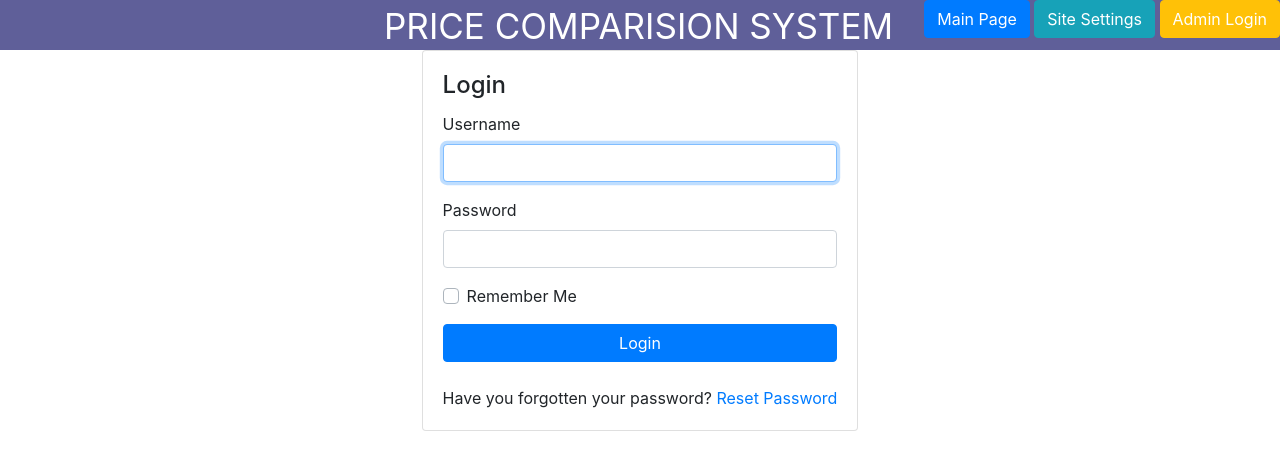
After one commit to Garima126/7semesterproject, a PHP site: page /admin.php in a window 1280 px wide. The commit adds this page. Shown: the top 470 px of the page. Run offline with PHP 8.4, Linux system fonts and the light colour scheme.

Commit message:
updated class

```diff
--- /dev/null
+++ b/admin.php
@@ -0,0 +1,82 @@
+<!DOCTYPE html>
+<html lang="en">
+<head>
+	<meta charset="utf-8">
+	<meta name="author" content="Kodinger">
+	<meta name="viewport" content="width=device-width,initial-scale=1">
+	<title>Admin Login</title>
+	<link rel="stylesheet" href="https://stackpath.bootstrapcdn.com/bootstrap/4.3.1/css/bootstrap.min.css" integrity="sha384-ggOyR0iXCbMQv3Xipma34MD+dH/1fQ784/j6cY/iJTQUOhcWr7x9JvoRxT2MZw1T" crossorigin="anonymous">
+	<link rel="stylesheet" type="text/css" href="css/my-login.css">
+		<title>Price Comparision System</title>
+	<link rel="stylesheet" type="text/css" href="style.css"/>
+</head>
+
+<body class="my-login-page">
+	<div id="header">
+		<span id="title">PRICE COMPARISION SYSTEM</span>
+		<span id="header-links">
+			<a href="index.php" class="btn btn-primary">Main Page</a>
+			<a href="site_settings.php" class="btn btn-info">Site Settings</a>
+			<a href="admin.php" class="btn btn-warning">Admin Login</a>
+		</span>
+	</div>
+	<section class="h-100">
+		<div class="container h-100">
+			<div class="row justify-content-md-center h-100">
+				<div class="card-wrapper">
+					<div class="brand">
+					</div>
+					<div class="card fat">
+						<div class="card-body">
+							<h4 class="card-title">Login</h4>
+							<form method="POST" class="my-login-validation" novalidate="">
+								<div class="form-group">
+									<label for="email">Username</label>
+									<input id="email" type="email" class="form-control" name="email" value="" required autofocus>
+									<div class="invalid-feedback">
+										Username is invalid
+									</div>
+								</div>
+
+								<div class="form-group">
+									<label for="password">Password
+
+									</label>
+									<input id="password" type="password" class="form-control" name="password" required data-eye>
+								    <div class="invalid-feedback">
+								    	Password is required
+							    	</div>
+								</div>
+
+								<div class="form-group">
+									<div class="custom-checkbox custom-control">
+										<input type="checkbox" name="remember" id="remember" class="custom-control-input">
+										<label for="remember" class="custom-control-label">Remember Me</label>
+									</div>
+								</div>
+
+								<div class="form-group m-0">
+									<button type="submit" class="btn btn-primary btn-block">
+										Login
+									</button>
+								</div>
+								<div class="mt-4 text-center">
+									Have you forgotten your password? <a href="forgot.php">Reset Password</a>
+								</div>
+							</form>
+						</div>
+					</div>
+					<div class="footer">
+
+					</div>
+				</div>
+			</div>
+		</div>
+	</section>
+
+	<script src="https://code.jquery.com/jquery-3.3.1.slim.min.js" integrity="sha384-q8i/X+965DzO0rT7abK41JStQIAqVgRVzpbzo5smXKp4YfRvH+8abtTE1Pi6jizo" crossorigin="anonymous"></script>
+	<script src="https://cdnjs.cloudflare.com/ajax/libs/popper.js/1.14.7/umd/popper.min.js" integrity="sha384-UO2eT0CpHqdSJQ6hJty5KVphtPhzWj9WO1clHTMGa3JDZwrnQq4sF86dIHNDz0W1" crossorigin="anonymous"></script>
+	<script src="https://stackpath.bootstrapcdn.com/bootstrap/4.3.1/js/bootstrap.min.js" integrity="sha384-JjSmVgyd0p3pXB1rRibZUAYoIIy6OrQ6VrjIEaFf/nJGzIxFDsf4x0xIM+B07jRM" crossorigin="anonymous"></script>
+	<script src="js/my-login.js"></script>
+</body>
+</html>
--- /dev/null
+++ b/footer.php
@@ -0,0 +1,6 @@
+	<footer>
+		  <p>Authors: Manisha,Garima, Sadiskya</p>
+		  <p><a href="mailto:team@gmail.com"></a></p>
+		</footer>
+</body>
+</html>
--- a/style.css
+++ b/style.css
@@ -2,10 +2,19 @@
 		margin: 0px 0px;
 		padding: 0px 0px;
 	}
+	#search-txt-err{
+		color: #6c1b1b;
+		margin-left: 20%;
+		font-size: 21px;
+		border: 1px solid darkred;
+		background: #dea6b3;
+		padding-left: 100px;
+		padding-right: 357px;
+		padding-bottom:20px;
+	}
 	#searching-txt {
 		height: 40px;
 		width: 100%;
-		background: #dfdfdf;
 		font-size: 30px;
 	}
 
@@ -19,16 +28,30 @@
 		width: 100%;
 		background: #5f5f99;
 	}
+	#header #header-links {
+        float: right;
+	}
+	#header #header-links a {
+		color: white;
+	}
 	#header  #title {
 		color: white;
 		margin-left: 30%;
-		margin-top: 7px;
-		font-size: 40px;
+		margin-top: 12px;
+		font-size: 35px;
 		background: #5f5f99;
 	}
-	.container {
-		background: #ccd1ef;
-		height: 530px;
+	.containerx {
+		background: #eee;
+		background-image:url(pic1.jpg) ;
+		height: 500px;
+		width: 100%;
+
+	}
+	.containerx .background-image {
+		width: 100%;
+
+
 	}
 	#search-txt {
 		font-size: 30px;
@@ -36,7 +59,6 @@
 			align-content: center;
 			padding-left: 150px;
 			padding-right: 150px;
-			background-color:#7ed1cf ;
 
 	}
 	#search-btn{
@@ -44,7 +66,9 @@
 		margin-top: 200px;
 		margin-left: 0%;
 		align-content: center;
-			background-color:#a9a9e1 ;
+		padding-left: 10px;
+		padding-right: 10px;
+		background: green;
 	}
     footer{
 	   text-align: center; background:#a9a9e1 ;font-family: fantasy;
```
Also changed, not shown: database.php (added, +91 -0 lines), header.php (added, +18 -0 lines), htmldom.php (deleted, +0 -12 lines), index.php (+10 -20 lines), process.php (+48 -24 lines), remote.php (added, +16 -0 lines), session.php (added, +23 -0 lines), site_settings.php (added, +30 -0 lines), pic1.jpg (added). Lines whose indentation alone changed are shown as unchanged.
